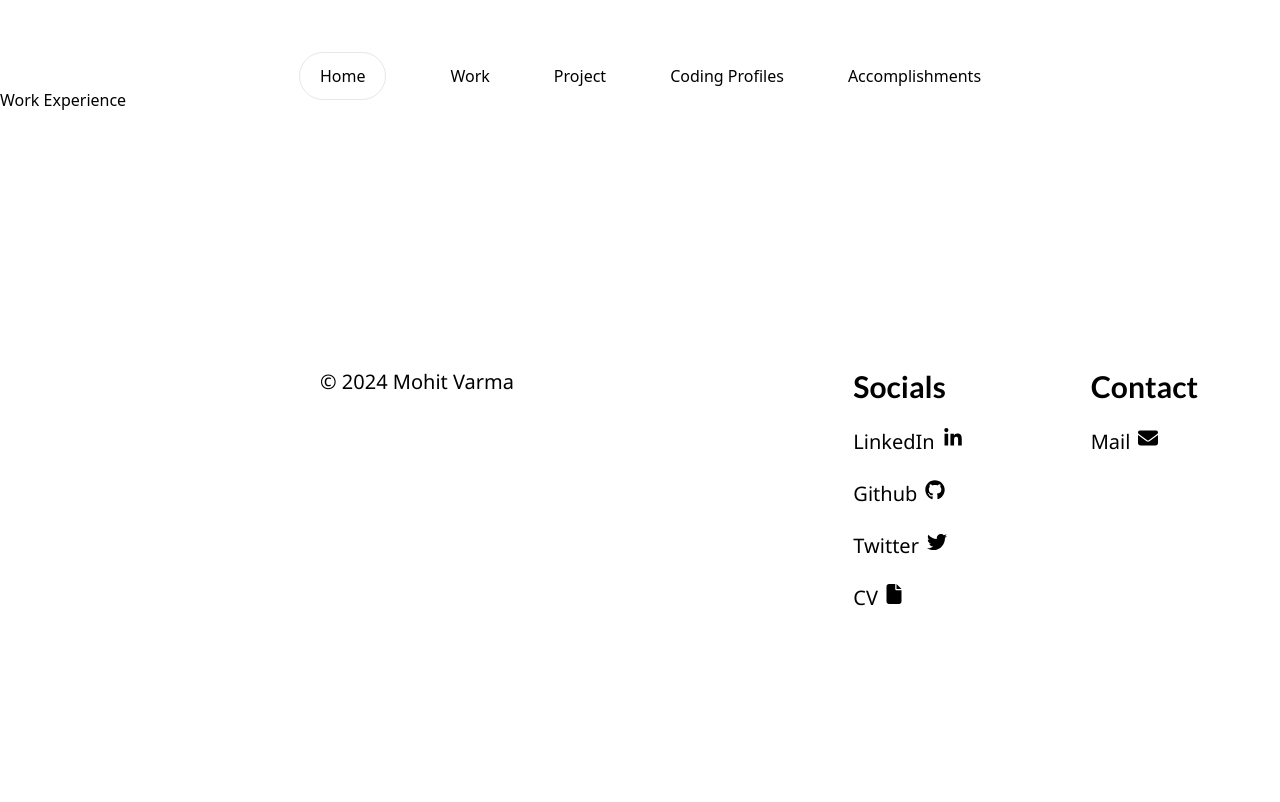
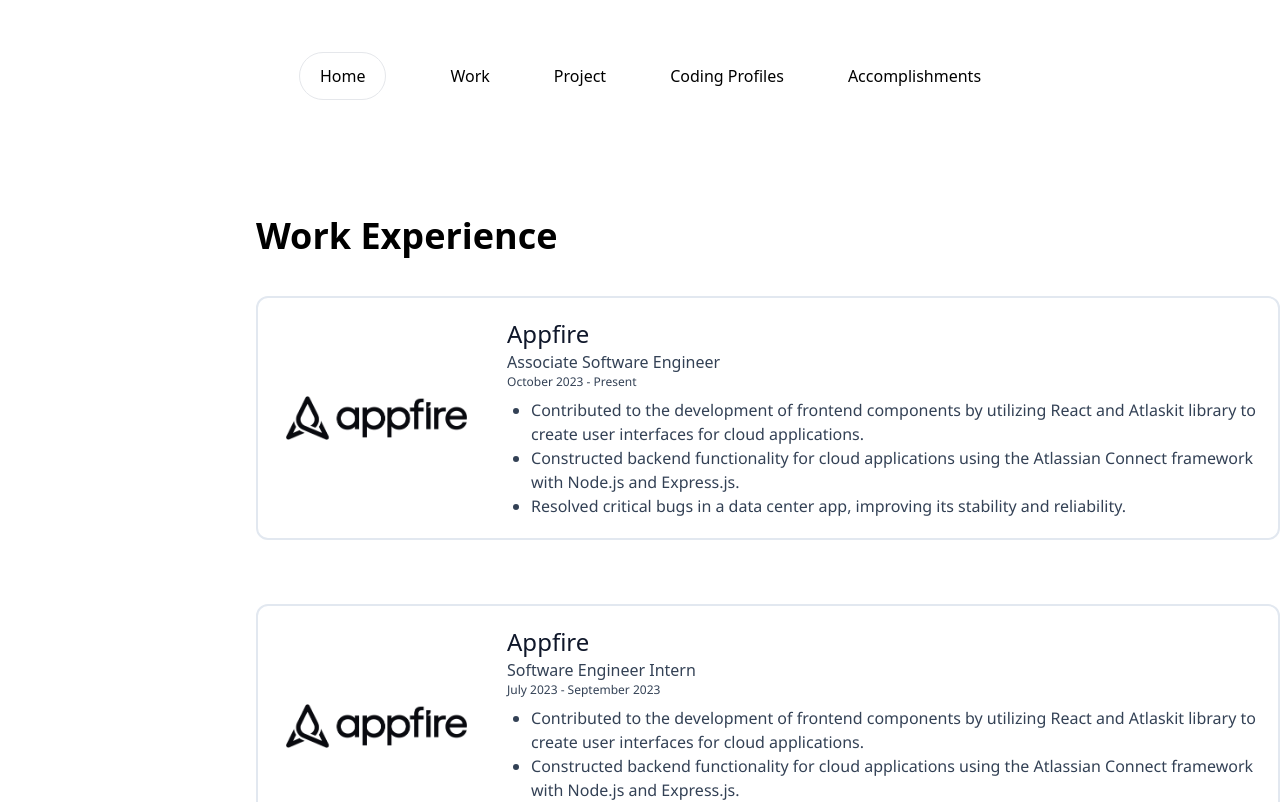
Before and after one commit to n0IQ/Portfolio, a Next.js app: page /work-experience in a window 1280 px wide. Shown: the top 802 px of the page. Built offline with nearby package versions, Linux system fonts and the light colour scheme; a web font is replaced by a local one.

Commit message:
Created Work Experience page

```diff
--- a/src/app/work-experience/page.tsx
+++ b/src/app/work-experience/page.tsx
@@ -1,7 +1,26 @@
+import WorkExperienceCard from '@/components/WorkExperienceCard';
+import {
+  WorkExperienceInterface,
+  workExperiences,
+} from '@/interfaces/workExperienceInterface';
+import { WORK_EXPERIENCE_HEADING } from '@/utils/constants';
+
 export default function WorkExperience() {
   return (
-    <div>
-      <h1>Work Experience</h1>
+    <div className="mt-32 ml-64">
+      <h1 className="text-4xl font-bold font-subHeading-800">
+        {WORK_EXPERIENCE_HEADING}
+      </h1>
+      <div className="mt-10">
+        {workExperiences.map((work: WorkExperienceInterface, index: number) => {
+          return (
+            <WorkExperienceCard
+              key={`${work.companyName}-${index}`}
+              card={work}
+            />
+          );
+        })}
+      </div>
     </div>
   );
 }
--- /dev/null
+++ b/src/components/WorkExperienceCard.tsx
@@ -0,0 +1,46 @@
+import { WorkExperienceInterface } from '@/interfaces/workExperienceInterface';
+import AppFireLightLogo from '../../public/images/appfire_logo_light.png';
+import AppFireDarkLogo from '../../public/images/appfire_logo_dark.png';
+import TechCuratorsDarkLogo from '../../public/images/techcurators_logo.png';
+
+export default function WorkExperienceCard({
+  card,
+}: {
+  card: WorkExperienceInterface;
+}) {
+  return (
+    <div className="flex border-2 mb-16 border-slate-200 rounded-xl p-5 max-w-screen-xl transition-transform ease-in-out delay-150 hover:scale-105 duration-300">
+      <div className="flex items-center">
+        <a href={card.link} target="_blank">
+          <img
+            src={
+              card.companyName === 'Appfire'
+                ? AppFireDarkLogo.src
+                : TechCuratorsDarkLogo.src
+            }
+            alt={`${card.companyName}-logo`}
+            className="w-52 ml-2 hover:cursor-pointer"
+          />
+        </a>
+      </div>
+      <div className="ml-12">
+        <h2 className="font-subHeading-800 text-2xl text-slate-900">
+          {card.companyName}
+        </h2>
+        <h5 className="font-subHeading-800 text-base text-slate-700">
+          {card.role}
+        </h5>
+        <h5 className="font-content text-xs text-slate-700">{card.timeline}</h5>
+        <ul className="list-disc pt-2 pl-6 max-w-4xl">
+          {card.work.map((work: string, index: number) => {
+            return (
+              <li key={index} className="font-content text-base text-slate-700">
+                {work}
+              </li>
+            );
+          })}
+        </ul>
+      </div>
+    </div>
+  );
+}
--- /dev/null
+++ b/src/interfaces/workExperienceInterface.tsx
@@ -0,0 +1,48 @@
+export interface WorkExperienceInterface {
+  companyName: string;
+  role: string;
+  timeline: string;
+  work: string[];
+  link: string;
+}
+
+const appfireFTEWorkExperience: WorkExperienceInterface = {
+  companyName: 'Appfire',
+  role: 'Associate Software Engineer',
+  timeline: 'October 2023 - Present',
+  work: [
+    'Contributed to the development of frontend components by utilizing React and Atlaskit library to create user interfaces for cloud applications.',
+    'Constructed backend functionality for cloud applications using the Atlassian Connect framework with Node.js and Express.js.',
+    'Resolved critical bugs in a data center app, improving its stability and reliability.',
+  ],
+  link: 'https://appfire.com/',
+};
+
+const appfireInternWorkExperience: WorkExperienceInterface = {
+  companyName: 'Appfire',
+  role: 'Software Engineer Intern',
+  timeline: 'July 2023 - September 2023',
+  work: [
+    'Contributed to the development of frontend components by utilizing React and Atlaskit library to create user interfaces for cloud applications.',
+    'Constructed backend functionality for cloud applications using the Atlassian Connect framework with Node.js and Express.js.',
+    'Resolved critical bugs in a data center app, improving its stability and reliability.',
+  ],
+  link: 'https://appfire.com/',
+};
+
+const techCuratorsWorkExperience: WorkExperienceInterface = {
+  companyName: 'Techcurators',
+  role: 'Problem Setter Intern',
+  timeline: 'May 2022 - July 2022',
+  work: [
+    'Curated 50+ Data Structure and Algorithmic problems for upcoming programming contests and online assessments.',
+    'Created test cases and tested the problems against them, drafted clear and concise editorials for the users.',
+  ],
+  link: 'https://www.techcurators.in/',
+};
+
+export const workExperiences: WorkExperienceInterface[] = [
+  appfireFTEWorkExperience,
+  appfireInternWorkExperience,
+  techCuratorsWorkExperience,
+];
```
